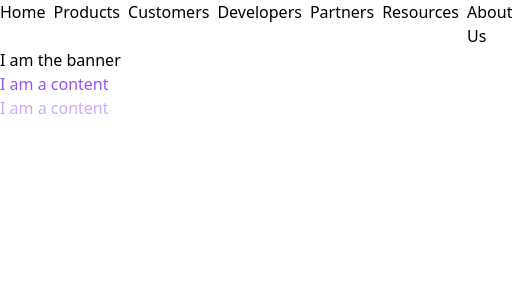
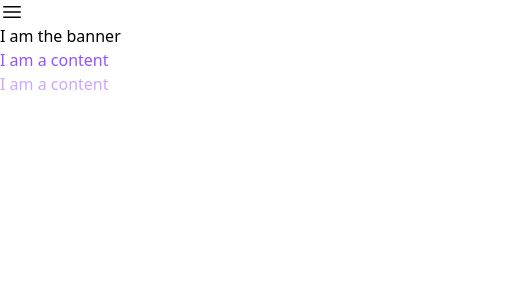
Before and after one commit to limjazel/kudosity-nuxt-exam, a Nuxt app: page / in a window 390 px wide. Shown: the top 300 px of the page, 512 px wide, since content can reach past the window. Built offline with nearby package versions, Linux system fonts and the light colour scheme.

Commit message:
Add navigation menu for small devices

```diff
--- a/components/TheHeader.vue
+++ b/components/TheHeader.vue
@@ -1,4 +1,6 @@
 <script setup>
+import { ref } from 'vue'
+
 const links = [
 	{
 		name: 'Home',
@@ -29,14 +31,35 @@ const links = [
 		url: '/about-us',
 	},
 ]
+
+let mobileMenuIsToggled = ref(false)
+
+function handleToggleMenu() {
+	mobileMenuIsToggled.value = !mobileMenuIsToggled.value
+}
 </script>
 
 <template>
-	<nav class="[ flex gap-2 ]">
-		<div v-for="link of links">
-			<NuxtLink :to="link.url">{{ link.name }}</NuxtLink>
+	<nav>
+		<div class="[ flex lg:hidden ]">
+			<button type="button" @click.prevent="handleToggleMenu">
+				<span class="[ sr-only ]">Open mobile menu</span>
+				<svg class="h-6 w-6" fill="none" viewBox="0 0 24 24" stroke-width="1.5" stroke="currentColor"
+					aria-hidden="true">
+					<path stroke-linecap="round" stroke-linejoin="round" d="M3.75 6.75h16.5M3.75 12h16.5m-16.5 5.25h16.5" />
+				</svg>
+			</button>
+		</div>
+
+		<div class="[ hidden lg:flex gap-2 ]">
+			<div v-for="link of links">
+				<NuxtLink :to="link.url">{{ link.name }}</NuxtLink>
+			</div>
 		</div>
 	</nav>
+
+	<!-- Menu for mobile devices -->
+	<TheMobileMenu :links="links" :isToggled="mobileMenuIsToggled" />
 </template>
 
 <style lang="postcss"></style>
--- /dev/null
+++ b/components/TheMobileMenu.vue
@@ -0,0 +1,15 @@
+<script setup>
+import { watch, ref } from 'vue'
+defineProps(['links', 'isToggled'])
+
+</script>
+
+<template>
+  <div v-if="isToggled" class="[ flex flex-col gap-2 lg:hidden ]">
+    <div v-for="link of links">
+      <NuxtLink :to="link.url">{{ link.name }}</NuxtLink>
+    </div>
+  </div>
+</template>
+
+<style lang="postcss"></style>
```
